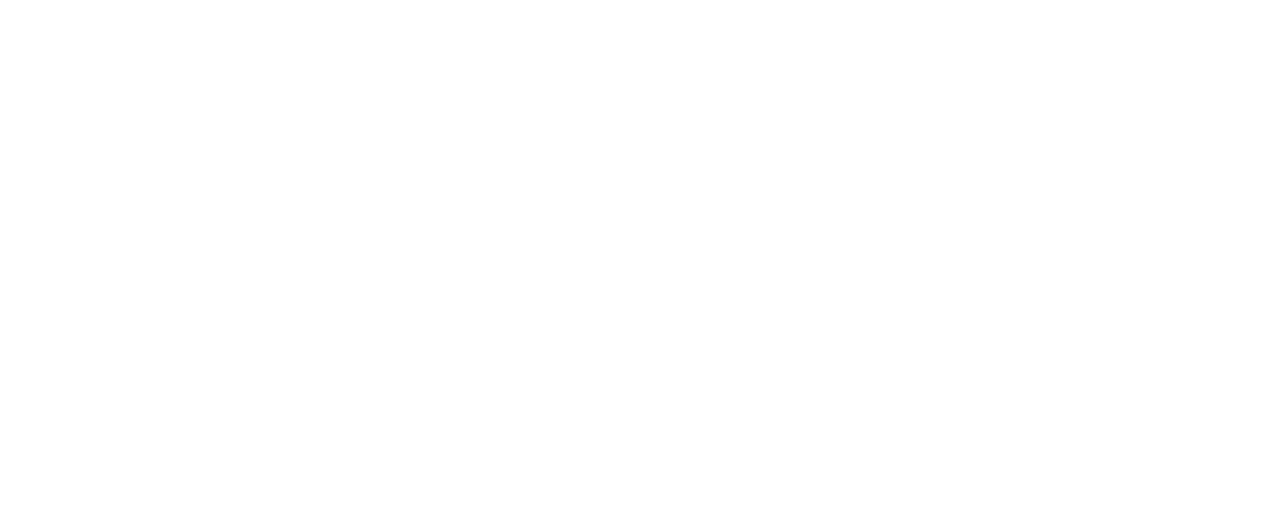
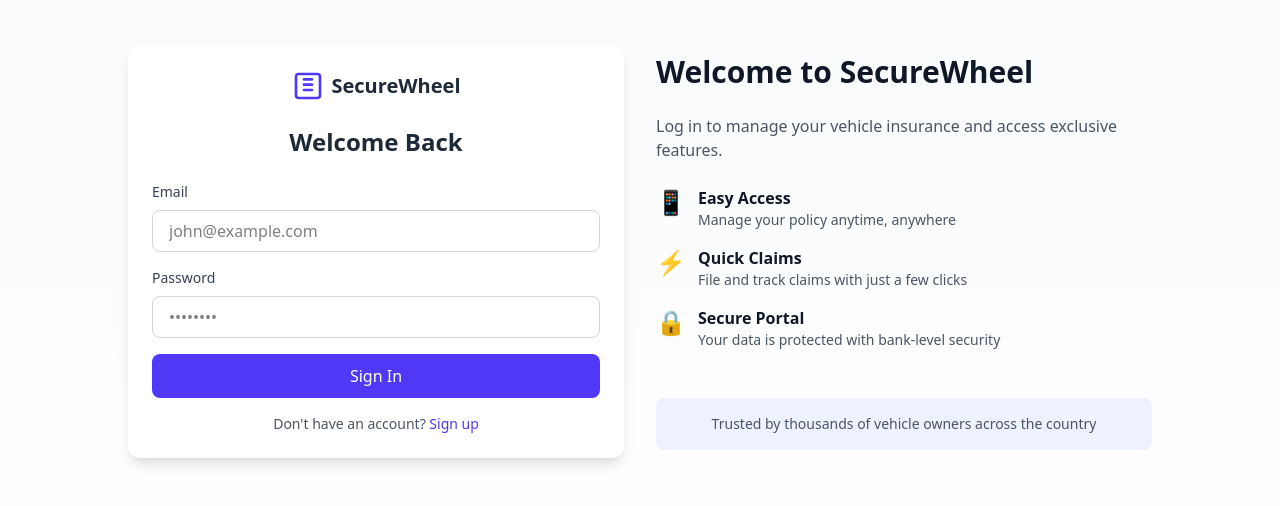
Before and after one commit to babuprasadravi/insurance_management_ui, a React (Vite) app: page /login in a window 1280 px wide. Before the commit this address had no page. Shown: the part 148-654 px from the top of the page. Built offline with nearby package versions, Linux system fonts and the light colour scheme.

Commit message:
Login UI done

```diff
--- a/src/App.jsx
+++ b/src/App.jsx
@@ -4,6 +4,7 @@
 import { CustomerLandingPage } from "./components/landing_pages/CustomerLandingPage";
 import { features } from "./constants/data";
 import { SignupPage } from "./components/ui/Signup";
+import { LoginPage } from "./components/ui/Login";
 
 function App() {
   return (
@@ -12,6 +13,7 @@
       <Routes>
         <Route path="/" element={<CustomerLandingPage features={features} />} />
         <Route path="/signup" element={<SignupPage />} />
+        <Route path="/login" element={<LoginPage />} />
       </Routes>
     </Router>
   );
--- a/src/components/layout/Navbar.jsx
+++ b/src/components/layout/Navbar.jsx
@@ -43,7 +43,10 @@
             >
               Pricing
             </a> */}
-            <button className="px-6 py-2 text-indigo-600 hover:text-indigo-700 font-semibold">
+            <button
+              className="px-6 py-2 text-indigo-600 hover:text-indigo-700 font-semibold"
+              onClick={() => navigate("/login")}
+            >
               Login
             </button>
             <button
--- /dev/null
+++ b/src/components/ui/Login.jsx
@@ -0,0 +1,161 @@
+import { Formik, Form } from "formik";
+import * as Yup from "yup";
+import { toast } from "react-hot-toast";
+import { FormInput } from "../components/FormInput";
+import { Link } from "react-router-dom";
+import { useNavigate } from "react-router-dom";
+
+const validationSchema = Yup.object({
+  email: Yup.string()
+    .email("Invalid email address")
+    .required("Email is required"),
+  password: Yup.string().required("Password is required"),
+});
+
+export const LoginPage = () => {
+  const navigate = useNavigate();
+  const handleSubmit = (values, { resetForm }) => {
+    if (
+      values.email === "customer@gmail.com" &&
+      values.password === "customer123"
+    ) {
+      toast.success("Login successful!");
+      navigate("/dashboard");
+    } else {
+      toast.error("Invalid email or password!");
+    }
+    resetForm();
+  };
+
+  return (
+    <>
+      <div className="min-h-screen bg-gradient-to-b from-slate-50 to-white flex items-center justify-center">
+        <div className="container mx-auto px-4">
+          <div className="max-w-5xl mx-auto grid md:grid-cols-2 gap-8 items-center">
+            {/* Left side - Form */}
+            <div className="bg-white rounded-xl shadow-lg p-6">
+              <div
+                className="flex items-center justify-center space-x-2 mb-6"
+                onClick={() => navigate("/")}
+              >
+                <svg
+                  className="w-8 h-8 text-indigo-600"
+                  fill="none"
+                  stroke="currentColor"
+                  viewBox="0 0 24 24"
+                >
+                  <path
+                    strokeLinecap="round"
+                    strokeLinejoin="round"
+                    strokeWidth={2}
+                    d="M19 21H5a2 2 0 01-2-2V5a2 2 0 012-2h14a2 2 0 012 2v14a2 2 0 01-2 2zM9 7h6m-6 4h6m-6 4h6"
+                  />
+                </svg>
+                <span className="text-xl font-bold text-gray-800">
+                  SecureWheel
+                </span>
+              </div>
+
+              <h2 className="text-2xl font-bold text-center mb-6 text-gray-800">
+                Welcome Back
+              </h2>
+
+              <Formik
+                initialValues={{
+                  email: "",
+                  password: "",
+                }}
+                validationSchema={validationSchema}
+                onSubmit={handleSubmit}
+              >
+                {({ isSubmitting }) => (
+                  <Form className="space-y-4">
+                    <FormInput
+                      label="Email"
+                      name="email"
+                      type="email"
+                      placeholder="john@example.com"
+                    />
+                    <FormInput
+                      label="Password"
+                      name="password"
+                      type="password"
+                      placeholder="••••••••"
+                    />
+
+                    <button
+                      type="submit"
+                      disabled={isSubmitting}
+                      className="w-full bg-indigo-600 text-white py-2.5 px-4 rounded-lg hover:bg-indigo-700 transition duration-200 disabled:opacity-70"
+                    >
+                      Sign In
+                    </button>
+                  </Form>
+                )}
+              </Formik>
+
+              <p className="mt-4 text-center text-sm text-gray-600">
+                Don't have an account?{" "}
+                <Link
+                  to="/signup"
+                  className="text-indigo-600 hover:text-indigo-700 font-medium"
+                >
+                  Sign up
+                </Link>
+              </p>
+            </div>
+
+            {/* Right side - Content */}
+            <div className="hidden md:block space-y-6">
+              <h3 className="text-3xl font-bold text-gray-900">
+                Welcome to SecureWheel
+              </h3>
+              <p className="text-gray-600">
+                Log in to manage your vehicle insurance and access exclusive
+                features.
+              </p>
+
+              <div className="space-y-4">
+                {[
+                  {
+                    icon: "📱",
+                    title: "Easy Access",
+                    desc: "Manage your policy anytime, anywhere",
+                  },
+                  {
+                    icon: "⚡",
+                    title: "Quick Claims",
+                    desc: "File and track claims with just a few clicks",
+                  },
+                  {
+                    icon: "🔒",
+                    title: "Secure Portal",
+                    desc: "Your data is protected with bank-level security",
+                  },
+                ].map((item, index) => (
+                  <div key={index} className="flex items-start space-x-3">
+                    <span className="text-2xl">{item.icon}</span>
+                    <div>
+                      <h4 className="font-semibold text-gray-900">
+                        {item.title}
+                      </h4>
+                      <p className="text-sm text-gray-600">{item.desc}</p>
+                    </div>
+                  </div>
+                ))}
+              </div>
+
+              <div className="pt-6">
+                <div className="p-4 bg-indigo-50 rounded-lg">
+                  <p className="text-sm text-gray-600 text-center font-medium">
+                    Trusted by thousands of vehicle owners across the country
+                  </p>
+                </div>
+              </div>
+            </div>
+          </div>
+        </div>
+      </div>
+    </>
+  );
+};
```
